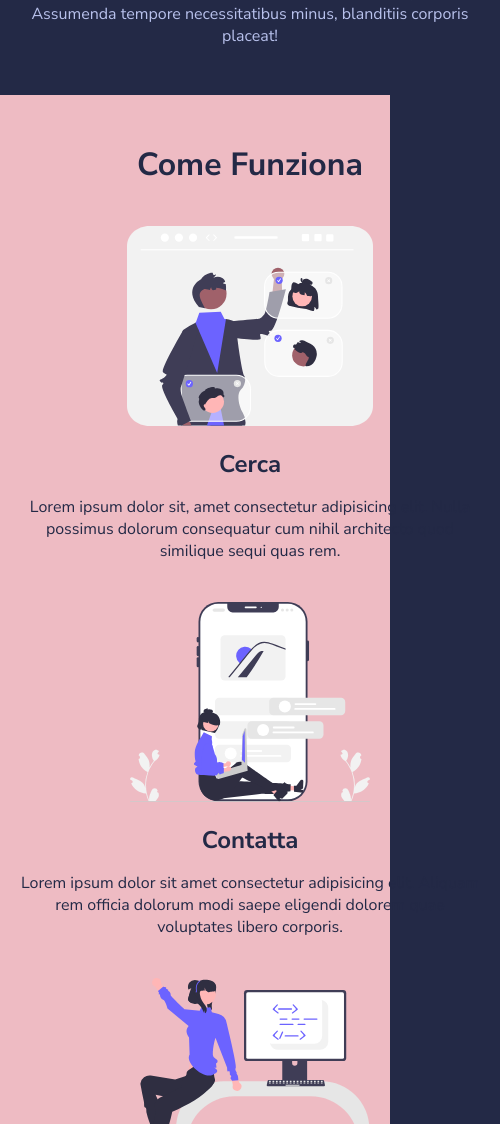
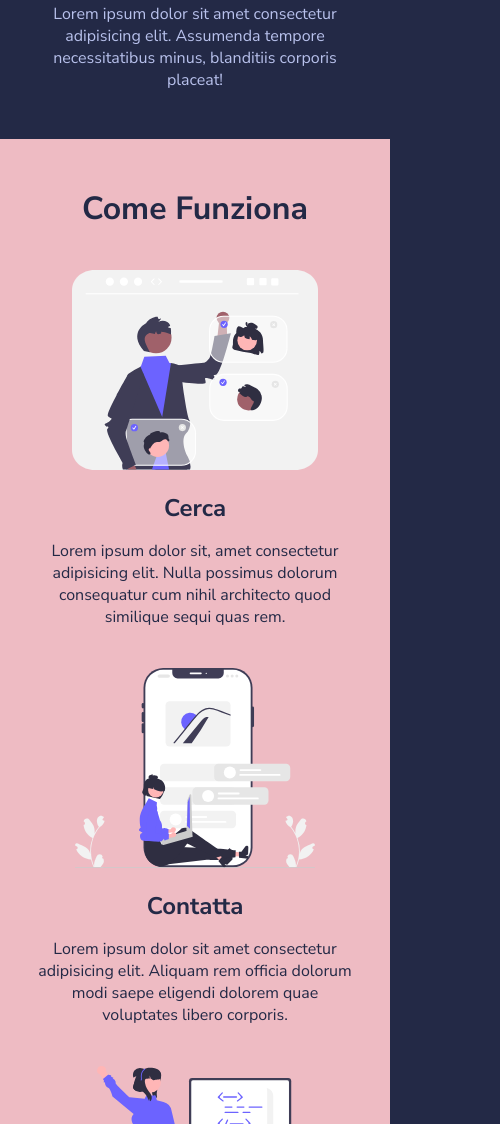
Before and after one commit to TanaraCavalcante/html-css-resp-wannabe, a plain HTML site: page index.html in a window 390 px wide. Shown: the part 876-2000 px from the top of the page, 500 px wide, since content can reach past the window. Drawn offline with Linux system fonts and the light colour scheme.

Commit message:
Correction

```diff
--- a/css/responsive.css
+++ b/css/responsive.css
@@ -3,11 +3,9 @@
 /* -----------------------
      Responsive Tablet
 -------------------------*/
-
-@media screen and (max-width:768px){
-    .container{
-        width: 700px;
-    }
+.container{
+    width: 100%;
+    max-width: 1140px;
 }
 
 
@@ -16,10 +14,6 @@
 --------------------------*/
 
 @media screen and (max-width:576px){
-    .container {
-        width: 500px;
-        padding-bottom: 3em;
-    }
 
     .row{
         flex-direction: column;
@@ -27,37 +21,28 @@
         gap: 40px;
     }
 
-    .col{
-        padding: 0;
+    .row .col{
+        width: 100%;
     }
 
-   /*-Lessons Section-*/
-
-   .lessons .col {
-	width: 100%;
-    }
-
-   /*- Steep Section -*/
-
-   .steps .col {
-	width: 100%;
+    .lessons{
+        padding-bottom: 3em;
     }
 
     .steps {
+       padding: 3em 0;
        margin: 0;
-       padding-bottom: 3em;
     }
 
-    /*- Why-us -*/
     .why-us {
         background-color: black;
-        padding-top: 3em;
+        padding: 3em 0;
         margin-bottom: 0;
     }
 }
 
-/*------------------------------------------
+/*--------------------------------------------------
   Vorrei, per favore, avere un feed-back dei sbagli
   che probabilmente ho fatto in questo esercizio!
   Grazie al tutor!
-  ---------------------------------------------*/
+  ------------------------------------------------*/
```
